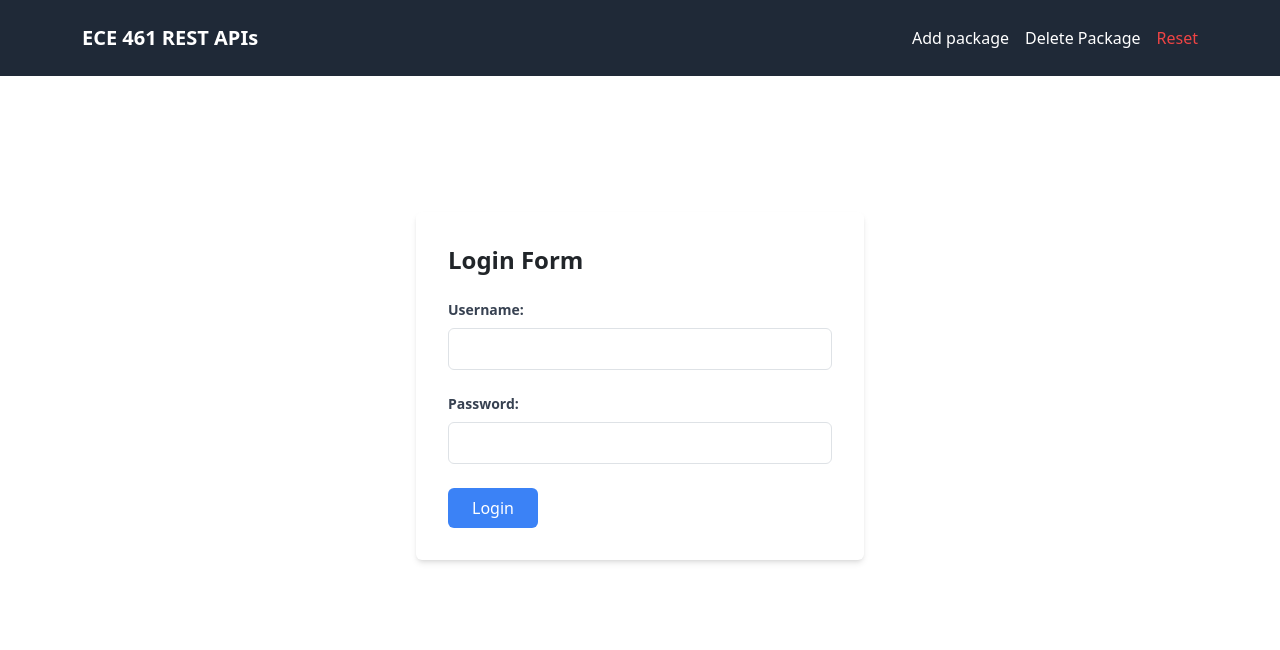
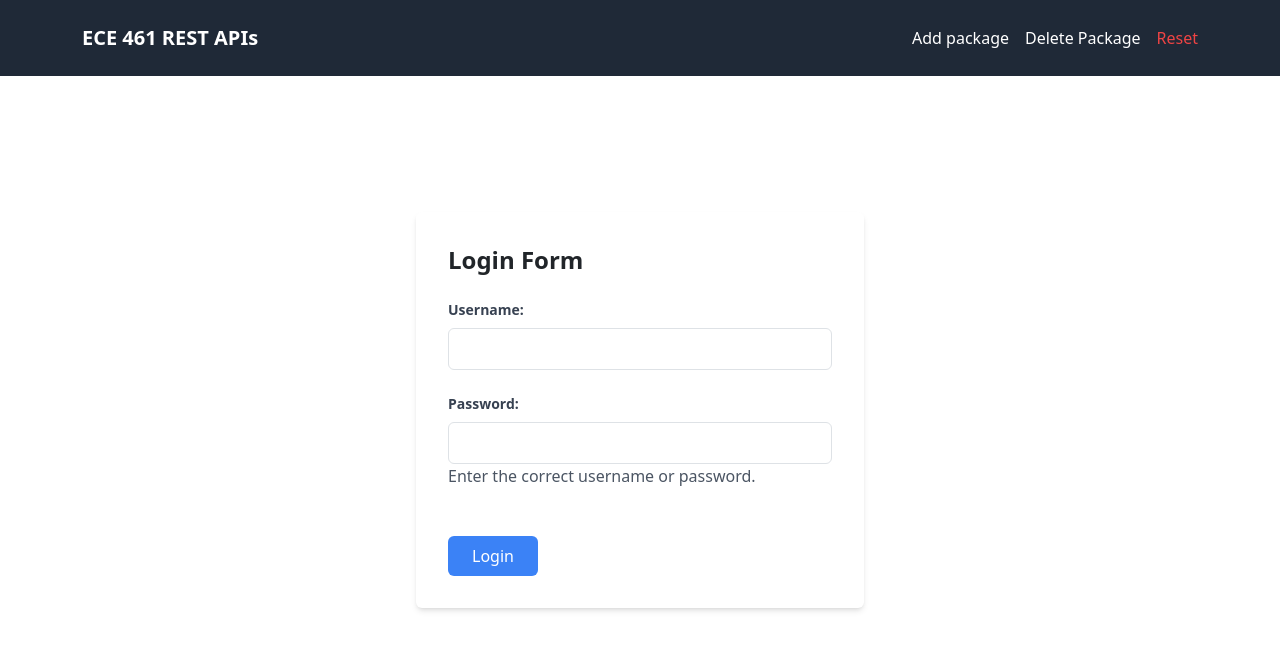
Before and after one commit to tlelievre26/group5phase2, a React (Vite) app in the folder frontend/: page / in a window 1280 px wide. Shown: the top 650 px of the page. Built offline with nearby package versions, Linux system fonts and the light colour scheme.

Commit message:
cannot get login to work

```diff
--- a/frontend/src/API/Auth.tsx
+++ b/frontend/src/API/Auth.tsx
@@ -1,5 +1,6 @@
 export const Auth = async (name: string, password: string) => {
     const reqBody = { "User": { "name": name, "isAdmin": true }, "Secret": { "password": password } };
+
     try {
       const response = await fetch(`/authenticate`, {
         method: 'PUT',
@@ -11,13 +12,14 @@ export const Auth = async (name: string, password: string) => {
       });
 
       if (!response.ok) {
-            console.error('Error in API call 2:', response.statusText);
-            return null;
+        // If the response status is not OK, throw an error with the status text
+        throw new Error(`API error: ${response.statusText}`);
       }
 
       return await response.json();
     } catch (error) {
-        console.error('Error in API call 2:', error);
+      // Log the error and return null or propagate the error further
+      console.error('Error in API call:', error);
       return null;
     }
   };
--- a/frontend/src/components/LoginForm.tsx
+++ b/frontend/src/components/LoginForm.tsx
@@ -6,10 +6,12 @@ const LoginForm: React.FC = () => {
     const { authResult, setAuth } = useAuth();
     const [username, setUsername] = useState('');
     const [password, setPassword] = useState('');
-    const [error, setError] = useState<string | null>(null);
+    const [login_error, setError] = useState<string | null>(null);
+    const [isSubmitting, setIsSubmitting] = useState(false);
 
     const handleLogin = async (event: FormEvent) => {
         event.preventDefault();
+        setIsSubmitting(true);
 
         try {
             // Use encodeURIComponent to escape special characters in the password
@@ -17,11 +19,13 @@ const LoginForm: React.FC = () => {
             const result = await Auth(username, pass);
             setAuth(result);
             setError(null); // Reset error on successful login
-        } catch (authError) {
-            console.error('Error during authentication:', authError);
+        } catch (error) {
+            console.error('Error during authentication:', error);
             setAuth(null);
             setError('Incorrect username or password. Please try again.');
-
+            setPassword(''); //clears password on error
+        }finally {
+            setIsSubmitting(false);
         }
     };
 
@@ -33,6 +37,7 @@ const LoginForm: React.FC = () => {
                 <h2 className="text-2xl font-bold mb-4">Login Form</h2>
 
                 <form onSubmit={handleLogin}>
+
                     <label htmlFor="username" className="block text-gray-700 text-sm font-semibold mb-2">
                         Username:
                     </label>
@@ -61,15 +66,17 @@ const LoginForm: React.FC = () => {
                         required
                     />
 
-                    <button type="submit" className="bg-blue-500 text-white py-2 px-4 rounded hover:bg-blue-700 mt-4">
-                        Login
-                    </button>
-                    {error &&(
-                    <div role="alert" className="text-red-600 mb-4">
-                        Invalid username or password. Please try again.
-                    </div>
-                )}
-            <div>{error}</div>
+                        <div role="alert" className="text-gray-600 mb-4">
+                           Enter the correct username or password.
+                        </div>
+
+                        <button
+                            type="submit"
+                            className="bg-blue-500 text-white py-2 px-4 rounded hover:bg-blue-700 mt-4"
+                            disabled={isSubmitting}
+                        >
+                        {isSubmitting ? 'Logging in...' : login_error ? 'Failed' : 'Login'}
+                        </button>
                 </form>
             </div>
         </div>
--- a/frontend/src/components/SearchBar.css
+++ b/frontend/src/components/SearchBar.css
@@ -1,3 +1,3 @@
 #searchInput::placeholder {
-    color: #4A4A4A;
+    color: #302c2c;
   }
```
Lines whose indentation alone changed are shown as unchanged.
